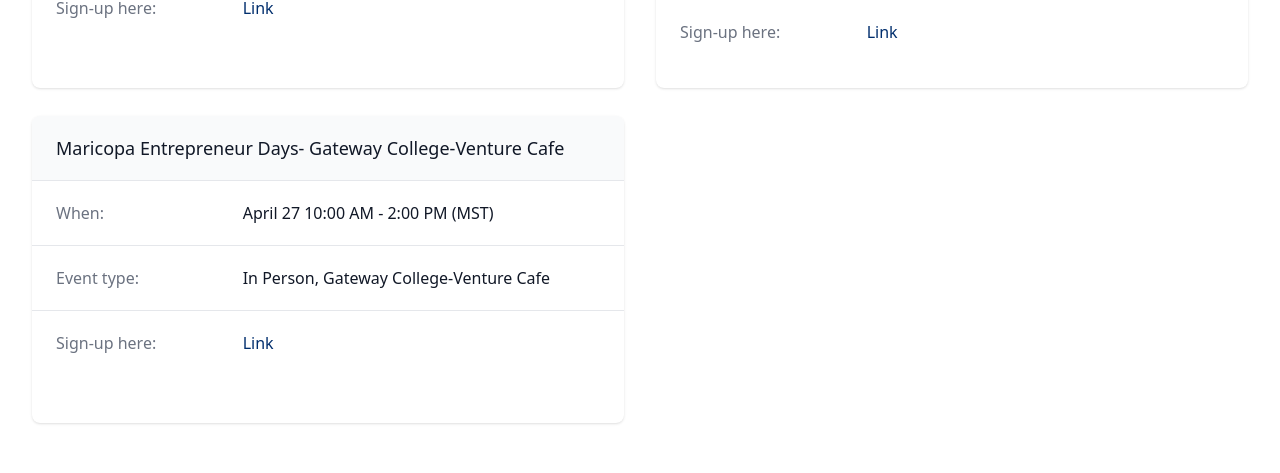
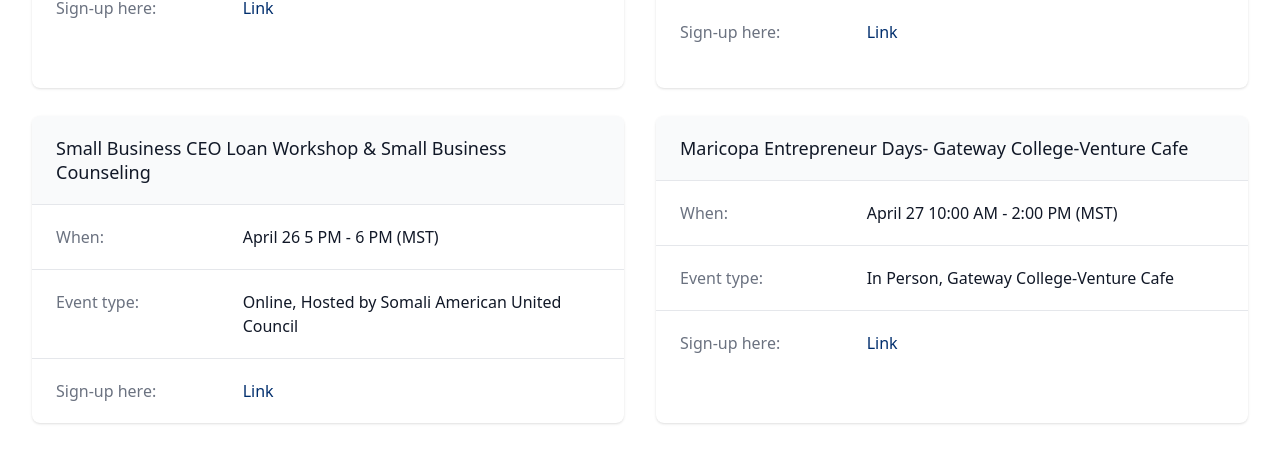
Before and after one commit to ericagirges/cnpp-website, a Next.js app in the folder app/: page /region/arizona in a window 1280 px wide. Shown: the part 2312-2785 px from the top of the page. Built offline with nearby package versions, Linux system fonts and the light colour scheme.

Commit message:
Update StateContent.js

```diff
--- a/app/page-content/StateContent.js
+++ b/app/page-content/StateContent.js
@@ -86,6 +86,13 @@ export const StateData = {
         time: '3:00 PM - 4:15 PM (MST)',
         type: 'In Person, Gateway College-Venture Cafe',
         link: 'https://www.maricopa-sbdc.com/event/good-neighbors-understanding-how-to-export-to-canada-and-mexico-pt-2-mexico/',
+      },
+               {
+        title: 'Small Business CEO Loan Workshop & Small Business Counseling',
+        date: 'April 26',
+        time: '5 PM - 6 PM (MST)',
+        type: 'Online, Hosted by Somali American United Council',
+        link: 'https://rescue.box.com/s/wxc3fepwr7ntfgecy6n75bd4m5q3a12y',
       },
         {
         title: 'Maricopa Entrepreneur Days- Gateway College-Venture Cafe',
```
